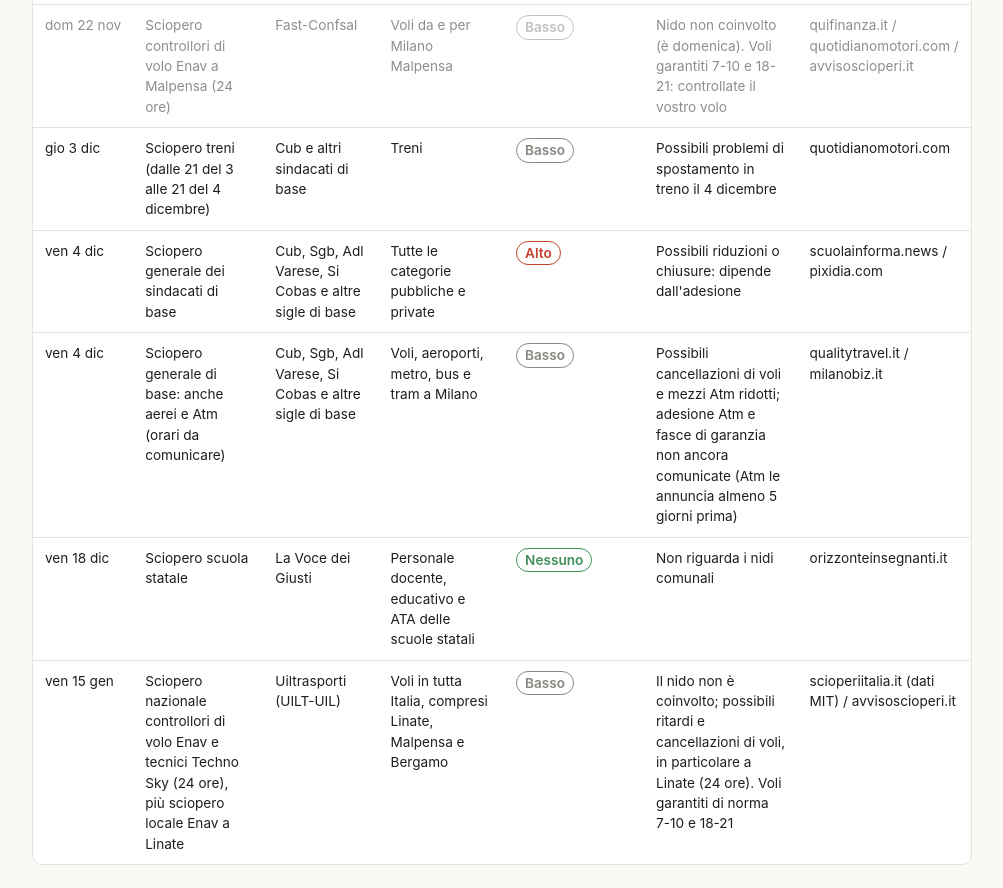
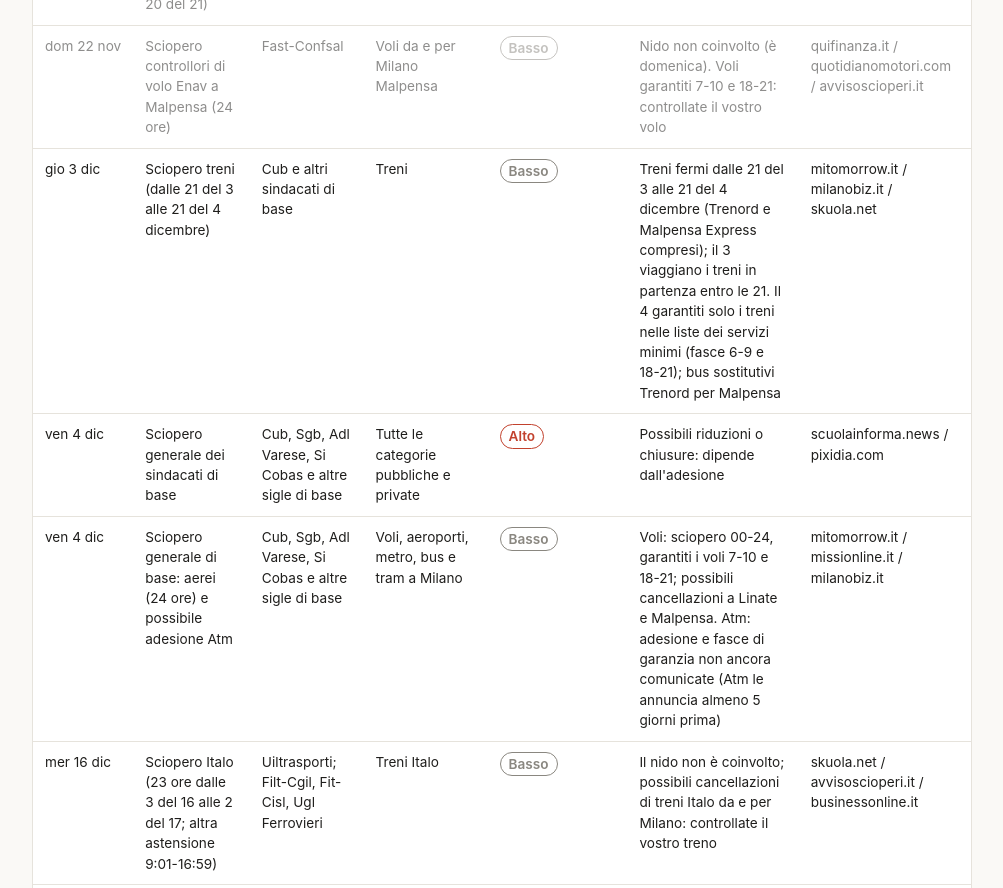
Before and after one commit to Serving9118/Dashboard, a plain HTML site: page index.html in a window 1280 px wide. Shown: the part 1040-1928 px from the top of the page, without its empty margins (138-1141 px from the left). Drawn offline with Linux system fonts and the light colour scheme.

Commit message:
Aggiorna scioperi nido (2026-11-27)
Co-Authored-By: Claude Opus 5.5 <noreply@anthropic.com>
Claude-Session: https://claude.ai/code/session_015N3Mx489WcpLSnMxxkP87Z

```diff
--- a/index.html
+++ b/index.html
@@ -96,18 +96,19 @@
 
 <script>
 // ===== DATI: questa sezione viene aggiornata automaticamente =====
-const AGGIORNATO = "2026-11-24";
+const AGGIORNATO = "2026-11-27";
 const EVENTI = [
   {"id":"gen-1120","data":"2026-11-20","evento":"Sciopero generale Cgil + sciopero scuola e pubblico impiego USB","promotori":"Cgil; Usb Pubblico Impiego","coinvolge":"Tutti i settori pubblici e privati, compresi i servizi in appalto","rischio_nido":"Alto","nota":"Possibili riduzioni o chiusure: dipende dall'adesione delle educatrici","fonte":"adnkronos.com / milanobiz.it"},
   {"id":"treni-1120","data":"2026-11-20","evento":"Sciopero treni e trasporto locale (dalle 21 del 20 alle 20 del 21)","promotori":"Sgb; Cub Trasporti","coinvolge":"Treni, merci, trasporto pubblico locale","rischio_nido":"Basso","nota":"Possibili problemi di spostamento la sera del 20","fonte":"adnkronos.com"},
   {"id":"enav-1122","data":"2026-11-22","evento":"Sciopero controllori di volo Enav a Malpensa (24 ore)","promotori":"Fast-Confsal","coinvolge":"Voli da e per Milano Malpensa","rischio_nido":"Basso","nota":"Nido non coinvolto (è domenica). Voli garantiti 7-10 e 18-21: controllate il vostro volo","fonte":"quifinanza.it / quotidianomotori.com / avvisoscioperi.it"},
-  {"id":"treni-1203","data":"2026-12-03","evento":"Sciopero treni (dalle 21 del 3 alle 21 del 4 dicembre)","promotori":"Cub e altri sindacati di base","coinvolge":"Treni","rischio_nido":"Basso","nota":"Possibili problemi di spostamento in treno il 4 dicembre","fonte":"quotidianomotori.com"},
+  {"id":"treni-1203","data":"2026-12-03","evento":"Sciopero treni (dalle 21 del 3 alle 21 del 4 dicembre)","promotori":"Cub e altri sindacati di base","coinvolge":"Treni","rischio_nido":"Basso","nota":"Treni fermi dalle 21 del 3 alle 21 del 4 dicembre (Trenord e Malpensa Express compresi); il 3 viaggiano i treni in partenza entro le 21. Il 4 garantiti solo i treni nelle liste dei servizi minimi (fasce 6-9 e 18-21); bus sostitutivi Trenord per Malpensa","fonte":"mitomorrow.it / milanobiz.it / skuola.net"},
   {"id":"gen-1204","data":"2026-12-04","evento":"Sciopero generale dei sindacati di base","promotori":"Cub, Sgb, Adl Varese, Si Cobas e altre sigle di base","coinvolge":"Tutte le categorie pubbliche e private","rischio_nido":"Alto","nota":"Possibili riduzioni o chiusure: dipende dall'adesione","fonte":"scuolainforma.news / pixidia.com"},
-  {"id":"trasporti-1204","data":"2026-12-04","evento":"Sciopero generale di base: anche aerei e Atm (orari da comunicare)","promotori":"Cub, Sgb, Adl Varese, Si Cobas e altre sigle di base","coinvolge":"Voli, aeroporti, metro, bus e tram a Milano","rischio_nido":"Basso","nota":"Possibili cancellazioni di voli e mezzi Atm ridotti; adesione Atm e fasce di garanzia non ancora comunicate (Atm le annuncia almeno 5 giorni prima)","fonte":"qualitytravel.it / milanobiz.it"},
+  {"id":"trasporti-1204","data":"2026-12-04","evento":"Sciopero generale di base: aerei (24 ore) e possibile adesione Atm","promotori":"Cub, Sgb, Adl Varese, Si Cobas e altre sigle di base","coinvolge":"Voli, aeroporti, metro, bus e tram a Milano","rischio_nido":"Basso","nota":"Voli: sciopero 00-24, garantiti i voli 7-10 e 18-21; possibili cancellazioni a Linate e Malpensa. Atm: adesione e fasce di garanzia non ancora comunicate (Atm le annuncia almeno 5 giorni prima)","fonte":"mitomorrow.it / missionline.it / milanobiz.it"},
+  {"id":"italo-1216","data":"2026-12-16","evento":"Sciopero Italo (23 ore dalle 3 del 16 alle 2 del 17; altra astensione 9:01-16:59)","promotori":"Uiltrasporti; Filt-Cgil, Fit-Cisl, Ugl Ferrovieri","coinvolge":"Treni Italo","rischio_nido":"Basso","nota":"Il nido non è coinvolto; possibili cancellazioni di treni Italo da e per Milano: controllate il vostro treno","fonte":"skuola.net / avvisoscioperi.it / businessonline.it"},
   {"id":"scuola-1218","data":"2026-12-18","evento":"Sciopero scuola statale","promotori":"La Voce dei Giusti","coinvolge":"Personale docente, educativo e ATA delle scuole statali","rischio_nido":"Nessuno","nota":"Non riguarda i nidi comunali","fonte":"orizzonteinsegnanti.it"},
   {"id":"enav-0115","data":"2027-01-15","evento":"Sciopero nazionale controllori di volo Enav e tecnici Techno Sky (24 ore), più sciopero locale Enav a Linate","promotori":"Uiltrasporti (UILT-UIL)","coinvolge":"Voli in tutta Italia, compresi Linate, Malpensa e Bergamo","rischio_nido":"Basso","nota":"Il nido non è coinvolto; possibili ritardi e cancellazioni di voli, in particolare a Linate (24 ore). Voli garantiti di norma 7-10 e 18-21","fonte":"scioperiitalia.it (dati MIT) / avvisoscioperi.it"}
 ];
-const PERIODO = ["2026-11-24", "2027-01-24"];
+const PERIODO = ["2026-11-27", "2027-01-27"];
 // ===== FINE DATI =====
 
 const LIVELLI = ["Alto", "Medio", "Basso", "Nessuno"];
```
